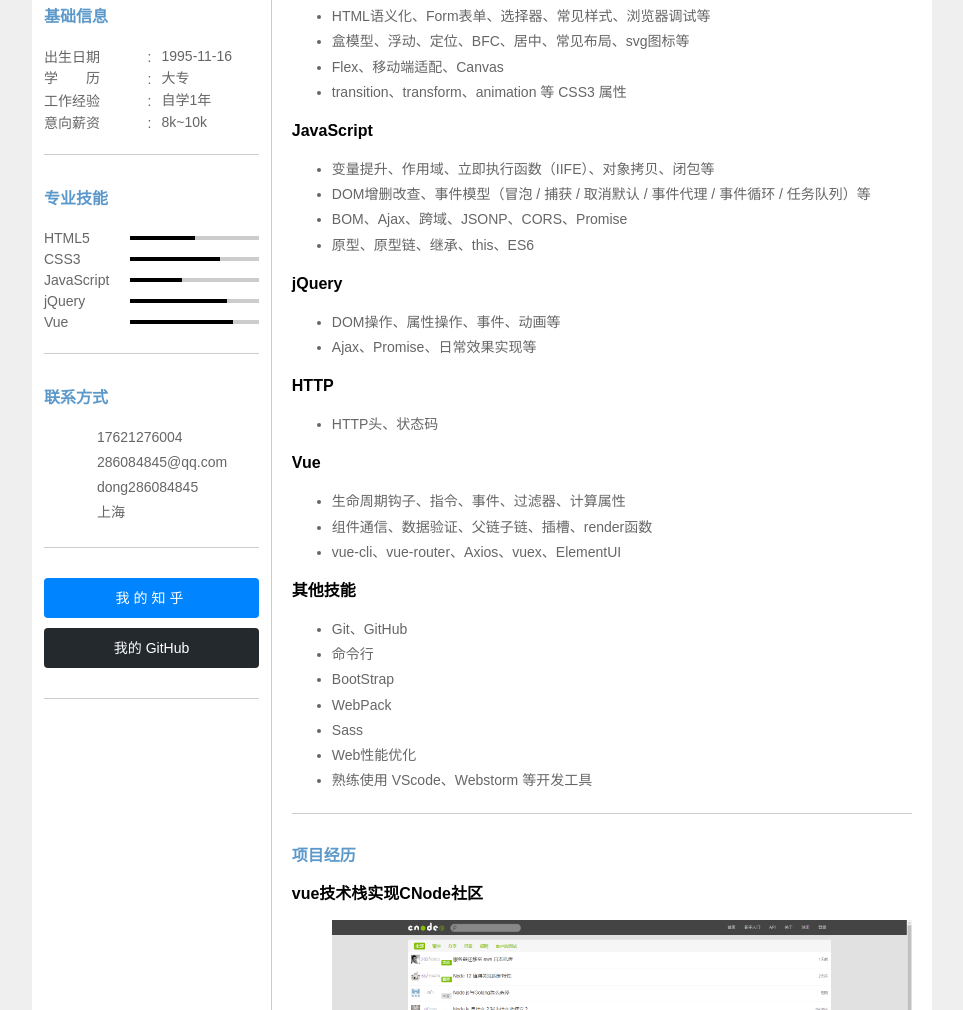
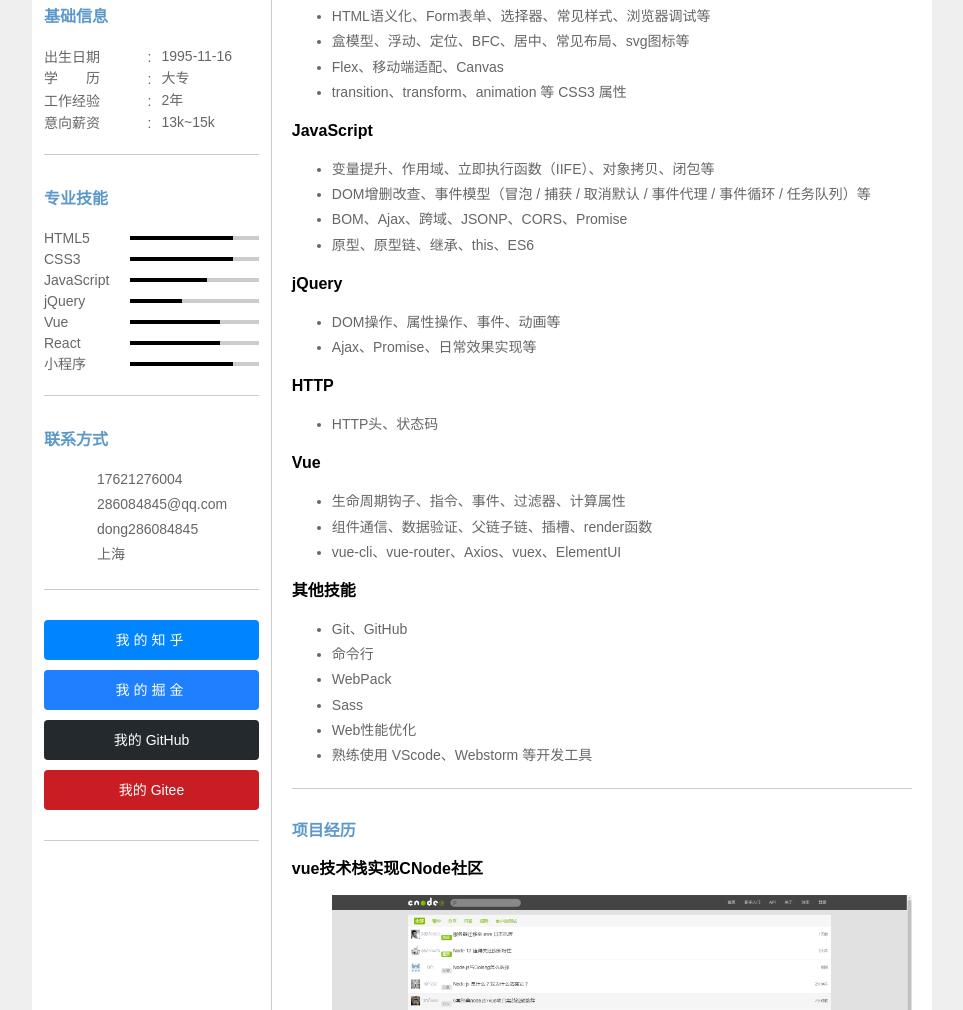
Before and after one commit to donghao-doc/resume-flex, a plain HTML site: page index.html in a window 1280 px wide. Shown: the part 269-1279 px from the top of the page, without its empty margins (158-1121 px from the left). Drawn offline with Linux system fonts and the light colour scheme.

Commit message:
简历部分修改

```diff
--- a/index.html
+++ b/index.html
@@ -27,9 +27,9 @@
             <dt><i>学历</i><span>:</span></dt>
             <dd>大专</dd>
             <dt>工作经验<span>:</span></dt>
-            <dd>自学1年</dd>
+            <dd>2年</dd>
             <dt>意向薪资<span>:</span></dt>
-            <dd>8k~10k</dd>
+            <dd>13k~15k</dd>
           </dl>
         </section>
 
@@ -37,14 +37,18 @@
           <h2>专业技能</h2>
           <dl>
             <dt>HTML5</dt>
-            <dd><i style="width: 50%"></i></dd>
+            <dd><i style="width: 80%"></i></dd>
             <dt>CSS3</dt>
+            <dd><i style="width: 80%"></i></dd>
+            <dt>JavaScript</dt>
+            <dd><i style="width: 60%"></i></dd>
+            <dt>jQuery</dt>
+            <dd><i style="width: 40%"></i></dd>
+            <dt>Vue</dt>
             <dd><i style="width: 70%"></i></dd>
-            <dt>JavaScript</dt>
-            <dd><i style="width: 40%"></i></dd>
-            <dt>jQuery</dt>
-            <dd><i style="width: 75%"></i></dd>
-            <dt>Vue</dt>
+            <dt>React</dt>
+            <dd><i style="width: 70%"></i></dd>
+            <dt>小程序</dt>
             <dd><i style="width: 80%"></i></dd>
           </dl>
         </section>
@@ -81,7 +85,9 @@
 
         <section class="blog">
           <a class="zhihu" href="https://www.zhihu.com/people/dongdong12138/activities">我的知乎</a>
+          <a class="juejin" href="https://juejin.cn/user/1855631360790110">我的掘金</a>
           <a class="github" href="https://github.com/dongdong12138">我的 GitHub</a>
+          <a class="gitee" href="https://gitee.com/barrydong">我的 Gitee</a>
           <a class="online" href="https://github.com/dongdong12138/resume-flex">查看在线简历</a>
         </section>
       </div>
@@ -137,7 +143,6 @@
               <ul>
                 <li>Git、GitHub</li>
                 <li>命令行</li>
-                <li>BootStrap</li>
                 <li>WebPack</li>
                 <li>Sass</li>
                 <li>Web性能优化</li>
--- a/style.css
+++ b/style.css
@@ -238,8 +238,22 @@
 aside .zhihu:hover {
   background: #0077e6;
 }
+aside .juejin {
+  background: #1e80ff;
+  color: #fff;
+  letter-spacing: 4px;
+  margin: 10px 0;
+}
+aside .juejin:hover {
+  background: #1171ee;
+}
 aside .github {
   background: #24292e;
+  color: #fff;
+  margin: 10px 0;
+}
+aside .gitee {
+  background: rgb(199, 29, 35);
   color: #fff;
   margin: 10px 0;
 }
```
